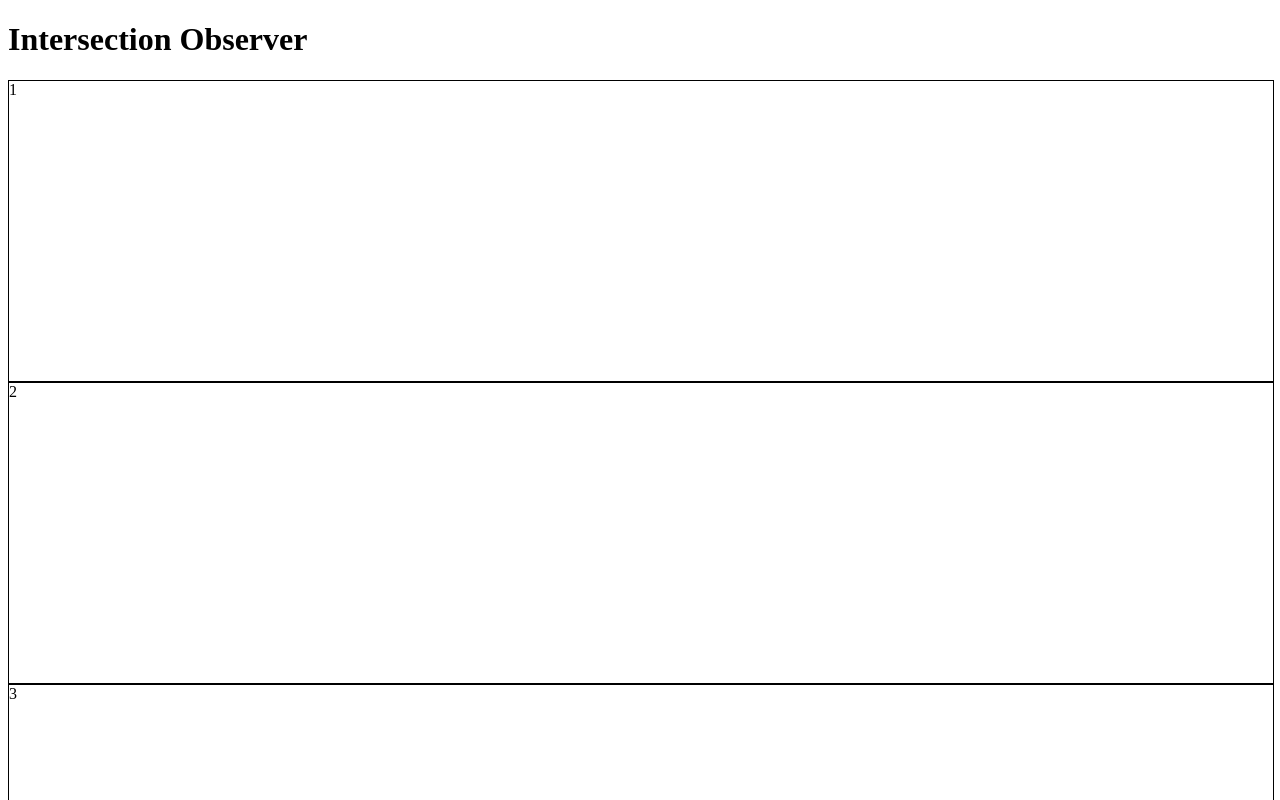
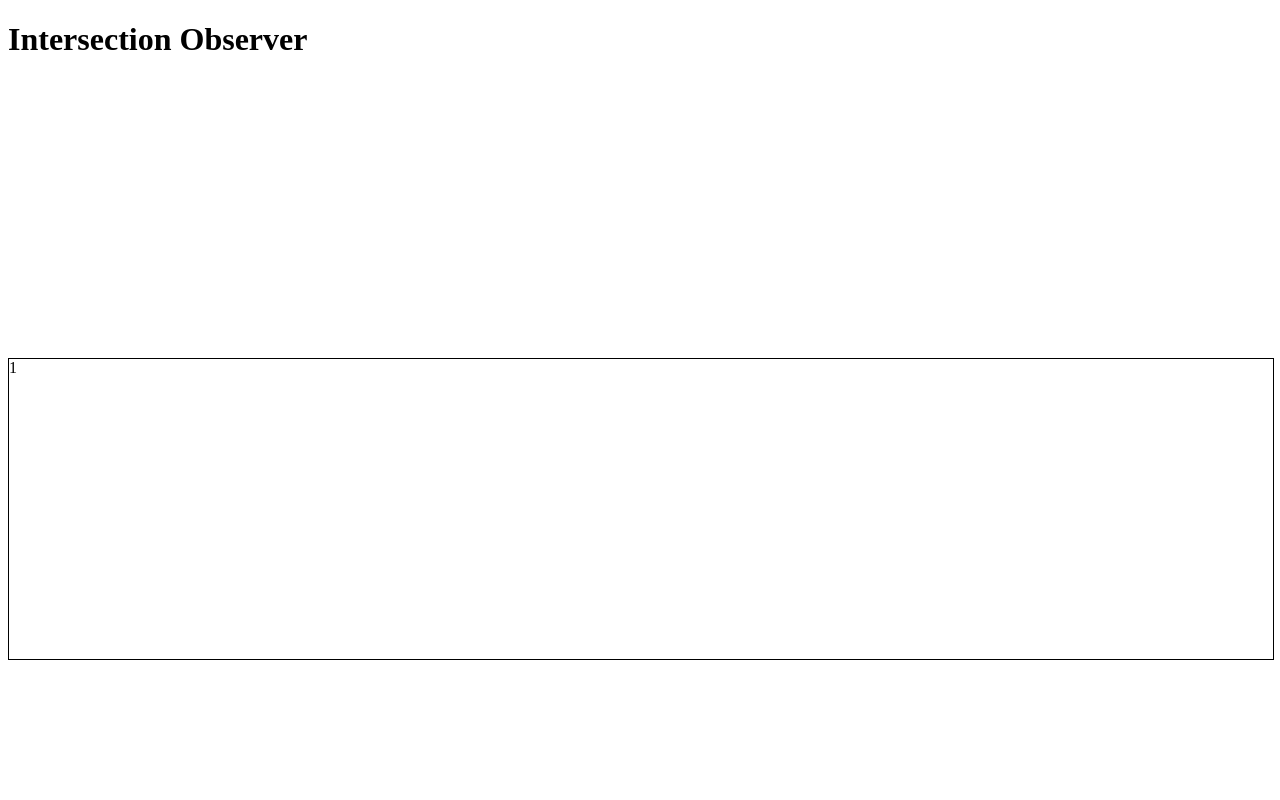
Before and after one commit to whalerice/Tester, a plain HTML site: page intersection-observer/index.html in a window 1280 px wide. Shown: the top 800 px of the page. Drawn offline with Linux system fonts and the light colour scheme.

Commit message:
intersection observer

```diff
--- a/intersection-observer/index.html
+++ b/intersection-observer/index.html
@@ -9,6 +9,14 @@
         width: 100%;
         height: 300px;
         border: 1px solid #000;
+        margin-top: 300px;
+        transition: all 0.5s;
+        opacity: 0;
+        transform: scale(0);
+      }
+      .box.active {
+        opacity: 1;
+        transform: scale(1);
       }
     </style>
   </head>
@@ -27,7 +35,20 @@
     </div>
 
     <script>
-      let = observer = new IntersectionObserver(() => {});
+      let = observer = new IntersectionObserver((box) => {
+        box.forEach((e) => {
+          if (e.isIntersecting) e.target.classList.add("active");
+          else e.target.classList.remove("active");
+
+          console.log(e.intersectionRatio);
+        });
+      });
+      let div = document.querySelectorAll(".box");
+
+      for (let i = 0; i < div.length; i++) {
+        const element = div[i];
+        observer.observe(element);
+      }
     </script>
   </body>
 </html>
```
